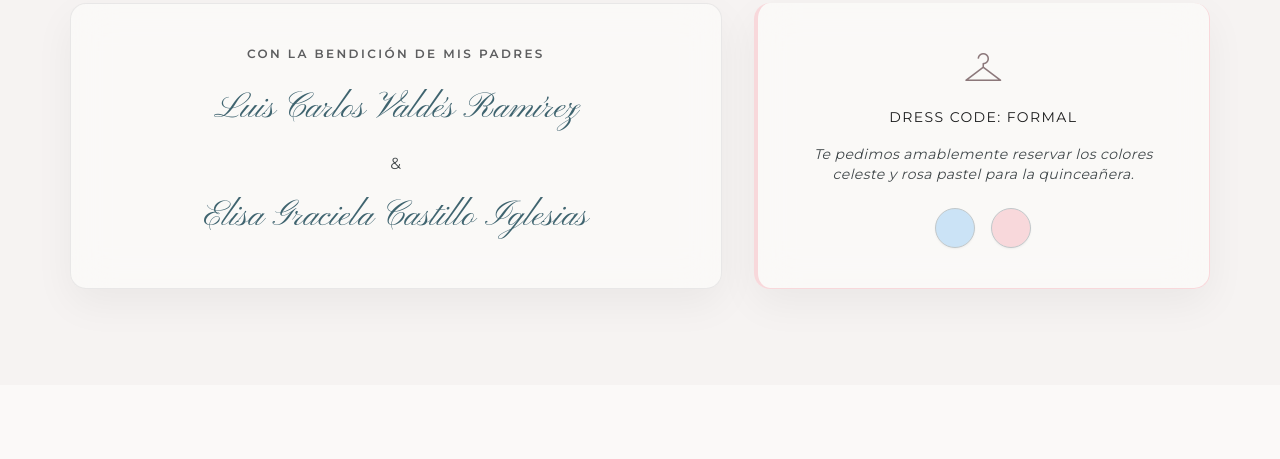
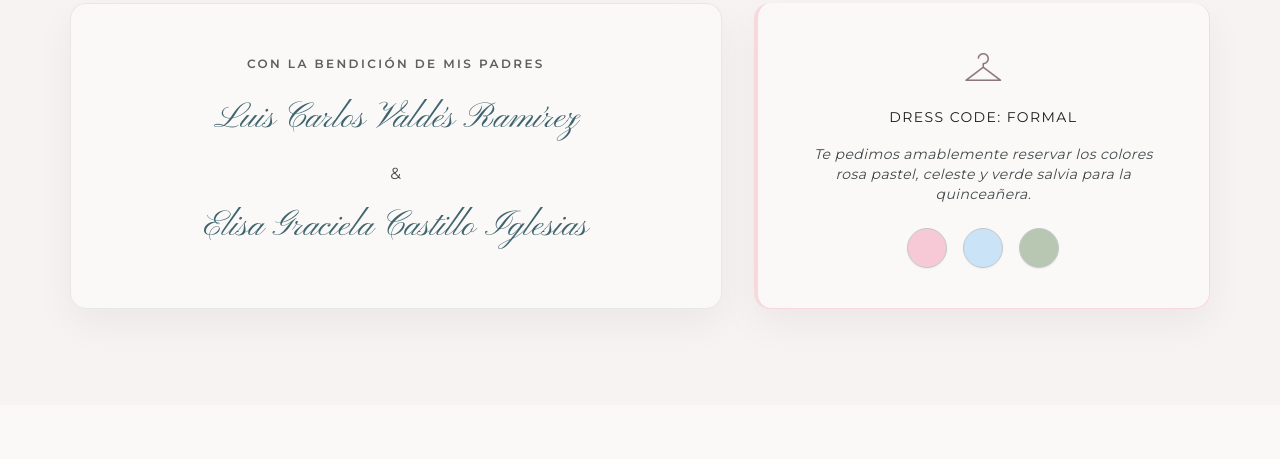
Before and after one commit to JCCJN04/xv-elisa, a website: page index.html in a window 1280 px wide. Shown: the part 4477-4936 px from the top of the page. Drawn offline with nearby package versions, Linux system fonts and the light colour scheme; a script that the page names is missing.

Commit message:
feat(dress-code): update color swatches to F7C8D6, CBE3F6, B7C7B1

```diff
--- a/index.html
+++ b/index.html
@@ -329,11 +329,12 @@
                     </span>
                     <h3 class="font-label-caps text-[14px] text-on-surface mb-4 tracking-widest">DRESS CODE: FORMAL</h3>
                     <p class="font-body-md text-body-md text-on-surface-variant text-sm italic mb-6">
-                        Te pedimos amablemente reservar los colores celeste y rosa pastel para la quinceañera.
+                        Te pedimos amablemente reservar los colores rosa pastel, celeste y verde salvia para la quinceañera.
                     </p>
                     <div class="flex items-center justify-center gap-4">
+                        <div class="w-10 h-10 rounded-full border border-outline-variant shadow-sm" style="background-color: #F7C8D6;"></div>
                         <div class="w-10 h-10 rounded-full border border-outline-variant shadow-sm" style="background-color: #CBE3F6;"></div>
-                        <div class="w-10 h-10 rounded-full border border-outline-variant shadow-sm" style="background-color: #F8D8DB;"></div>
+                        <div class="w-10 h-10 rounded-full border border-outline-variant shadow-sm" style="background-color: #B7C7B1;"></div>
                     </div>
                 </div>
             </div>
```
